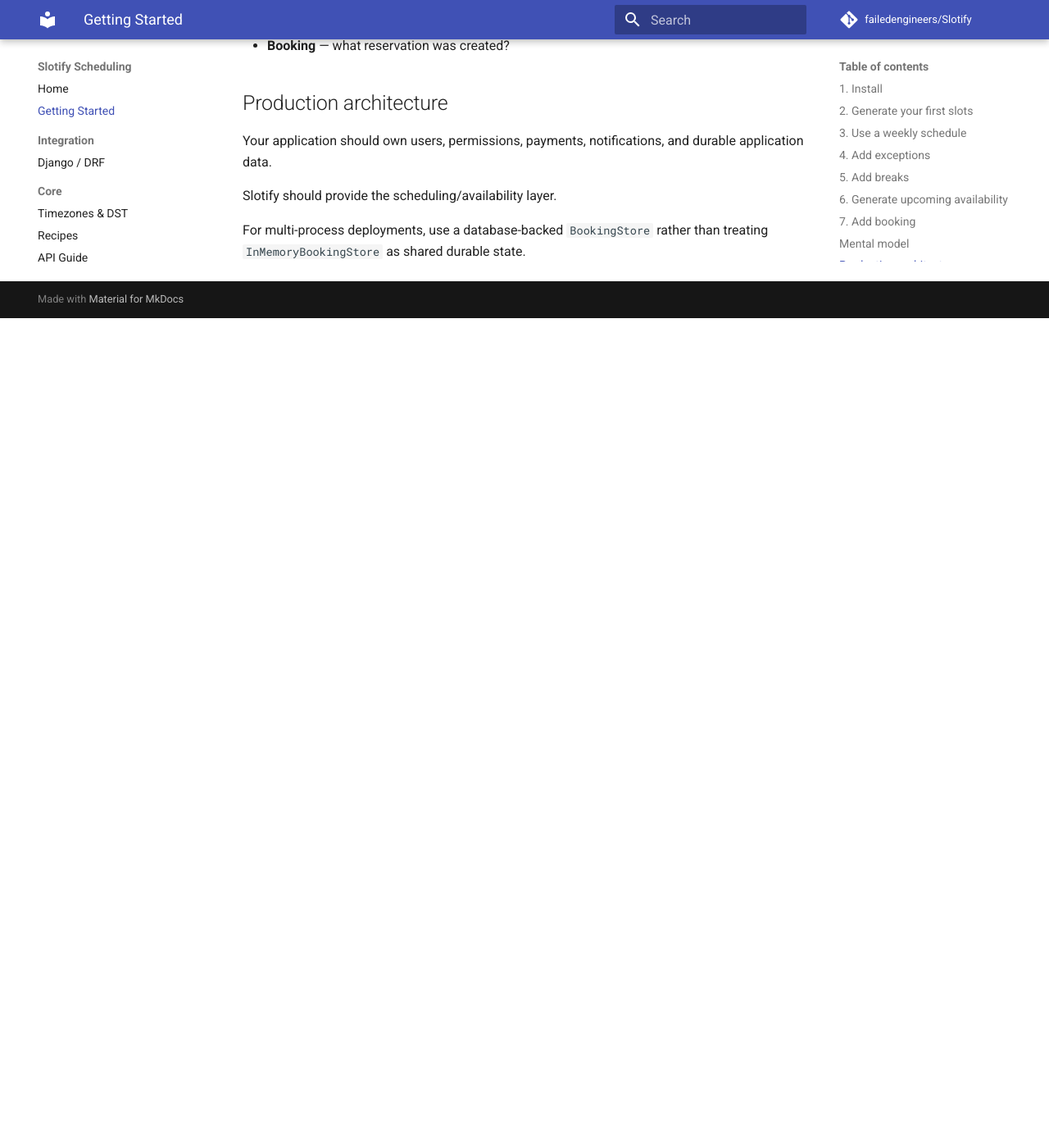
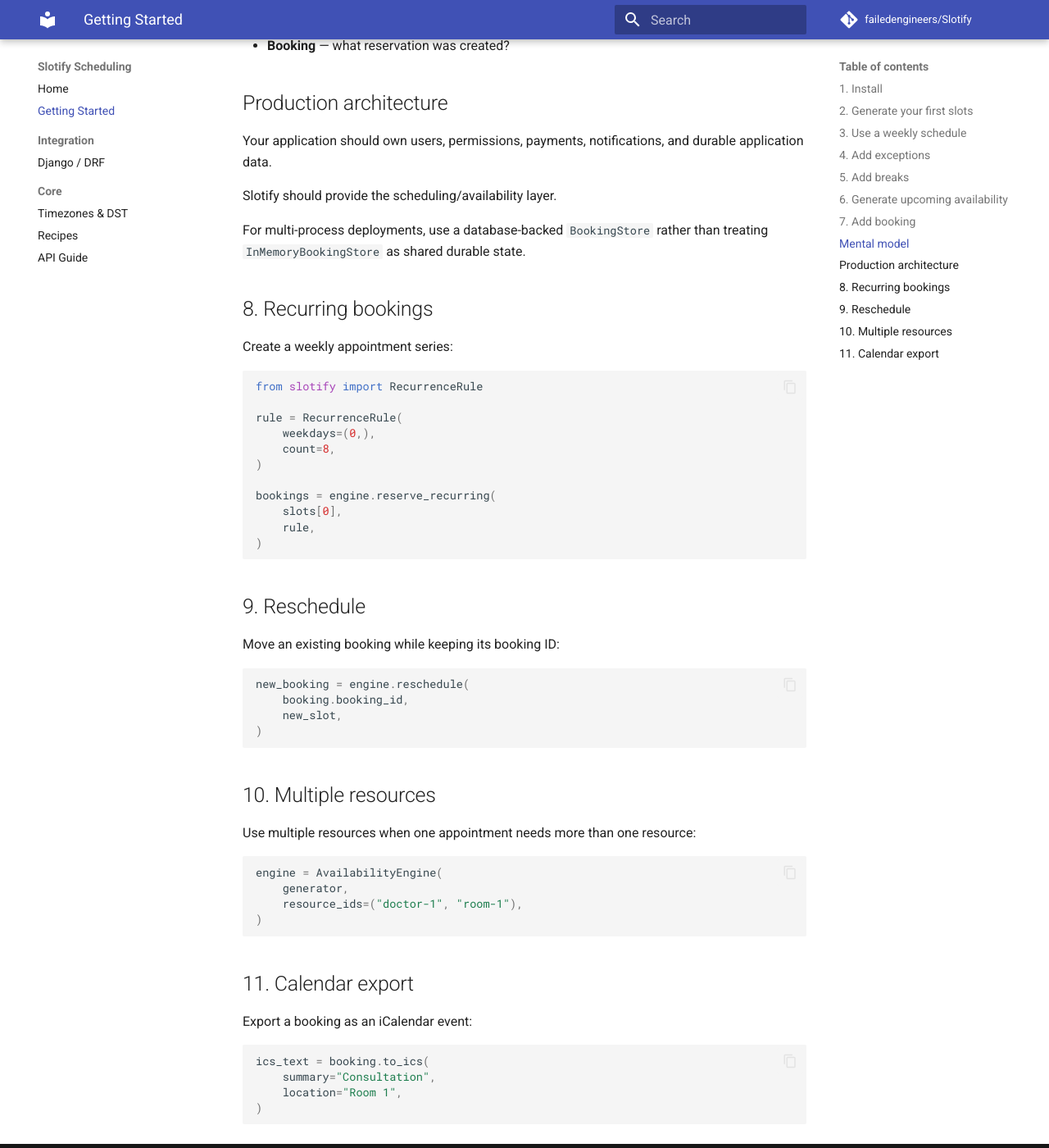
Before and after one commit to failedengineers/Slotify, an MkDocs documentation site: the page built from docs/getting-started.md, in a window 1280 px wide and 1400 px high, scrolled down 2698 px. Shown: the whole window at 82% size. Built offline with MkDocs 1.6.1 and Material for MkDocs 9.7.7, drawn with Linux system fonts in a browser that asks for light colours; comment, search, counter and statistics services are not loaded; before the commit the page ends 3086 px from its top, so only the background shows below that.

Commit message:
Add v0.2.0 getting started examples

```diff
--- a/docs/getting-started.md
+++ b/docs/getting-started.md
@@ -135,3 +135,55 @@
 Slotify should provide the scheduling/availability layer.
 
 For multi-process deployments, use a database-backed `BookingStore` rather than treating `InMemoryBookingStore` as shared durable state.
+
+
+## 8. Recurring bookings
+
+Create a weekly appointment series:
+
+~~~python
+from slotify import RecurrenceRule
+
+rule = RecurrenceRule(
+    weekdays=(0,),
+    count=8,
+)
+
+bookings = engine.reserve_recurring(
+    slots[0],
+    rule,
+)
+~~~
+
+## 9. Reschedule
+
+Move an existing booking while keeping its booking ID:
+
+~~~python
+new_booking = engine.reschedule(
+    booking.booking_id,
+    new_slot,
+)
+~~~
+
+## 10. Multiple resources
+
+Use multiple resources when one appointment needs more than one resource:
+
+~~~python
+engine = AvailabilityEngine(
+    generator,
+    resource_ids=("doctor-1", "room-1"),
+)
+~~~
+
+## 11. Calendar export
+
+Export a booking as an iCalendar event:
+
+~~~python
+ics_text = booking.to_ics(
+    summary="Consultation",
+    location="Room 1",
+)
+~~~
```
